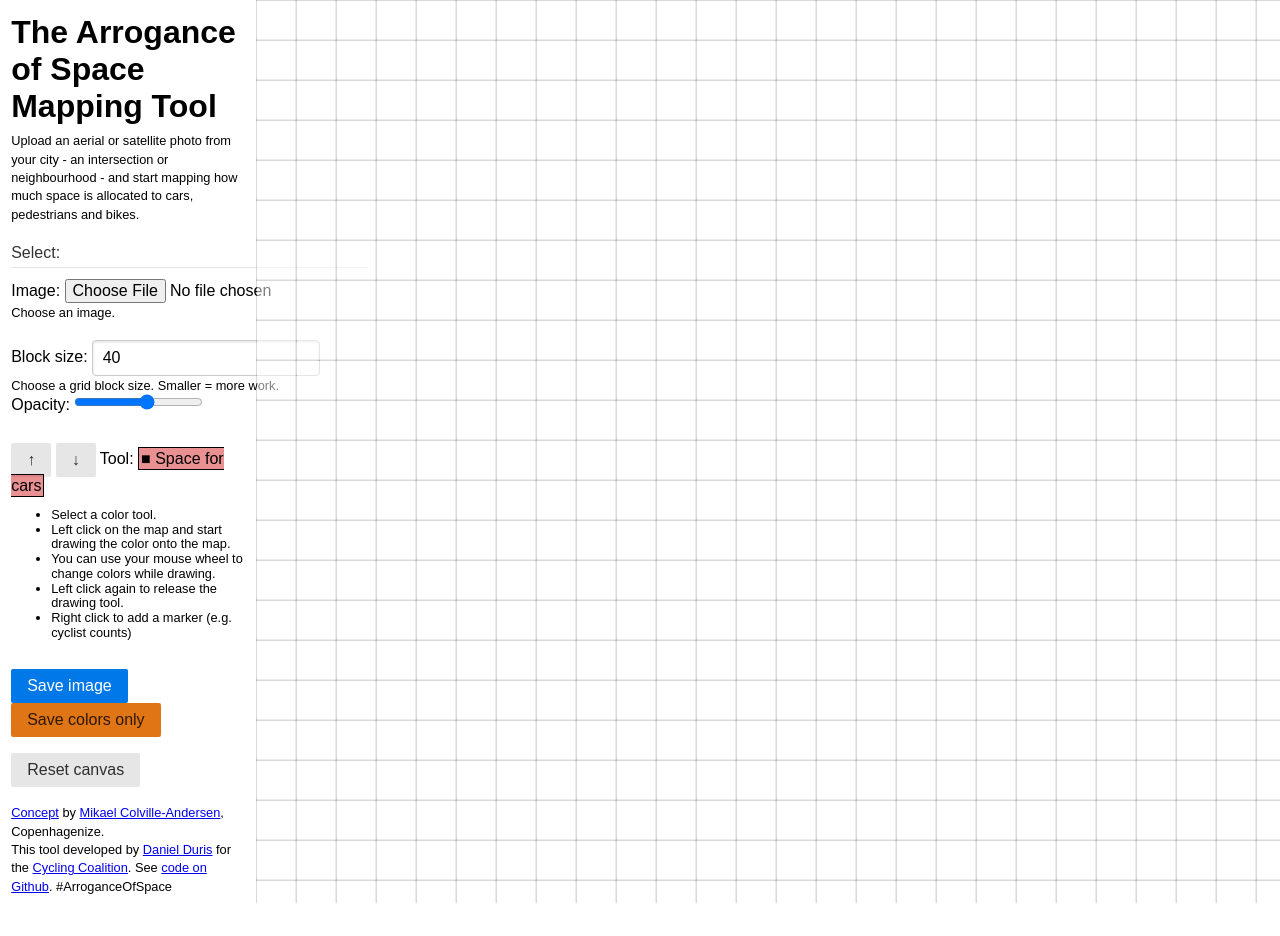
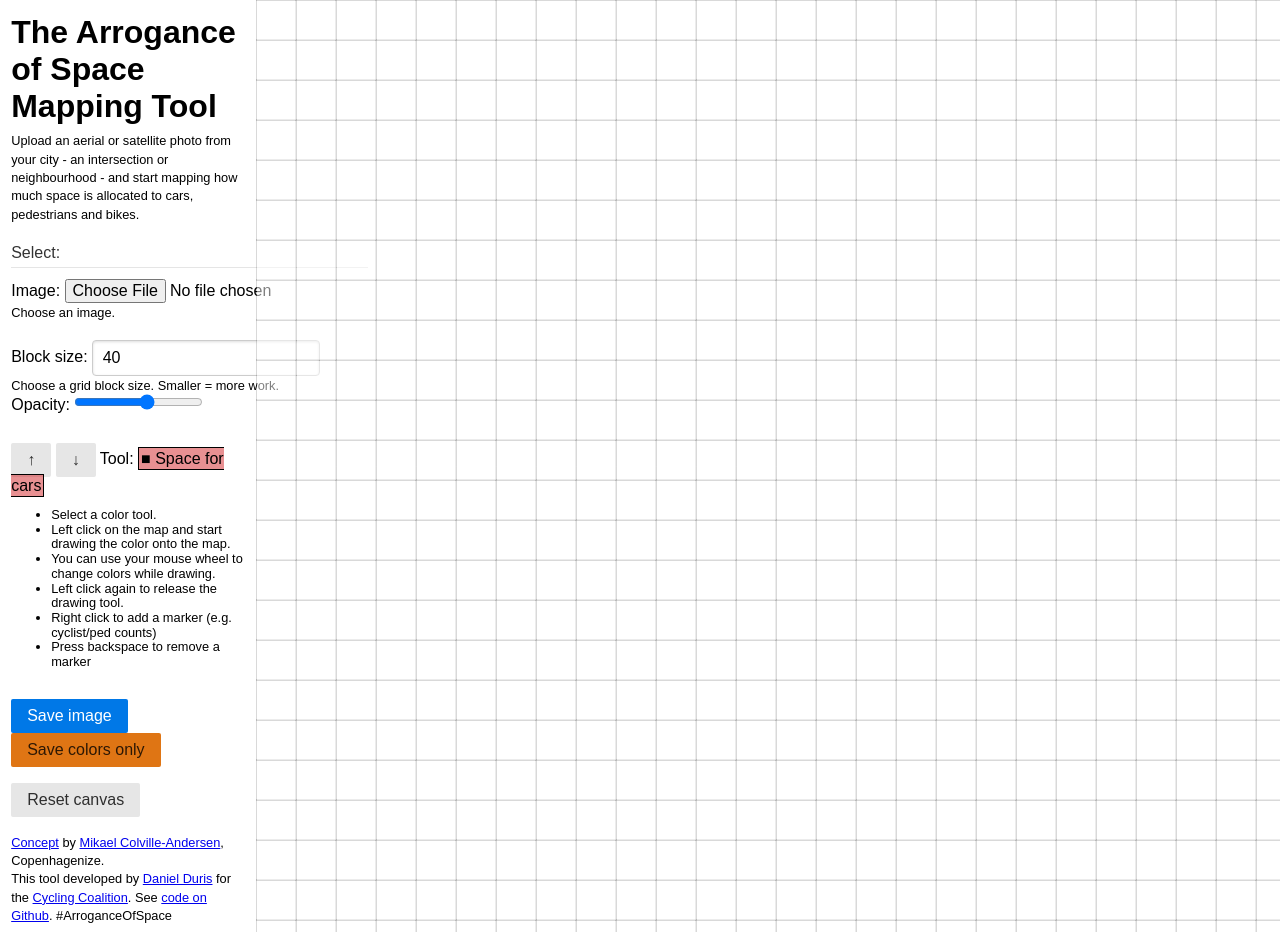
Before and after one commit to nekromoff/arrogance-of-space, a PHP site: page / in a window 1280 px wide. Before the commit the page ends 903 px from the top, so only its background shows below. Run offline with PHP 8.4, Linux system fonts and the light colour scheme; some libraries are stand-ins or nearby versions.

Commit message:
remove markers using backspace (starting from the last) = undo for markers

```diff
--- a/arrogance.js
+++ b/arrogance.js
@@ -335,10 +335,11 @@ function makeVirtual() {
     }
     for (i = 0; i < tools_length - 1; i++) { // do not include last tool - the eraser
         if (percentages[tools_keys[i]]) {
-            var percentage_string = ' (' + percentages[tools_keys[i]] + '%) ';
+            var percentage_string = ' (' + percentages[tools_keys[i]] + '%)';
             if (tools[tools_keys[i]].markers && marker_counts[tools_keys[i]]) {
                 percentage_string = percentage_string + ', ' + marker_counts[tools_keys[i]] + ' counted';
             }
+            var percentage_string = percentage_string + ' ';
             var text_width = virtual_context.measureText(tools[tools_keys[i]].desc + percentage_string).width;
             if (x + text_width > parseInt($('#canvas').attr('width'), 10)) {
                 y = y + 21;
@@ -409,6 +410,13 @@ $('#canvas').bind('mousemove', function(e) {
 });
 $('#canvas').click(function() {
     toggleTool();
+});
+$(document).keyup(function(e) {
+    if (e.key == 'Backspace') {
+        markers.pop();
+    }
+    drawGrid();
+    drawMarkers();
 });
 $('#canvas').contextmenu(function(e) {
     createMarker(e);
--- a/index.php
+++ b/index.php
@@ -67,7 +67,8 @@ $url = (isset($_SERVER['HTTPS']) && $_SERVER['HTTPS'] === 'on' ? 'https' : 'http
                     <li>Left click on the map and start drawing the color onto the map.</li>
                     <li>You can use your mouse wheel to change colors while drawing.</li>
                     <li>Left click again to release the drawing tool.</li>
-                    <li>Right click to add a marker (e.g. cyclist counts)</li>
+                    <li>Right click to add a marker (e.g. cyclist/ped counts)</li>
+                    <li>Press backspace to remove a marker</li>
                 </ul></small>
         </div>
         <div class="l-box">
@@ -89,6 +90,6 @@ $url = (isset($_SERVER['HTTPS']) && $_SERVER['HTTPS'] === 'on' ? 'https' : 'http
     </div>
     <div id="modal">Please wait...</div>
     <canvas id="virtual"></canvas>
-    <script type="text/javascript" language="javascript" src="arrogance.js"></script>
+    <script type="text/javascript" language="javascript" src="arrogance.js?counts"></script>
 </body>
 </html>
```
